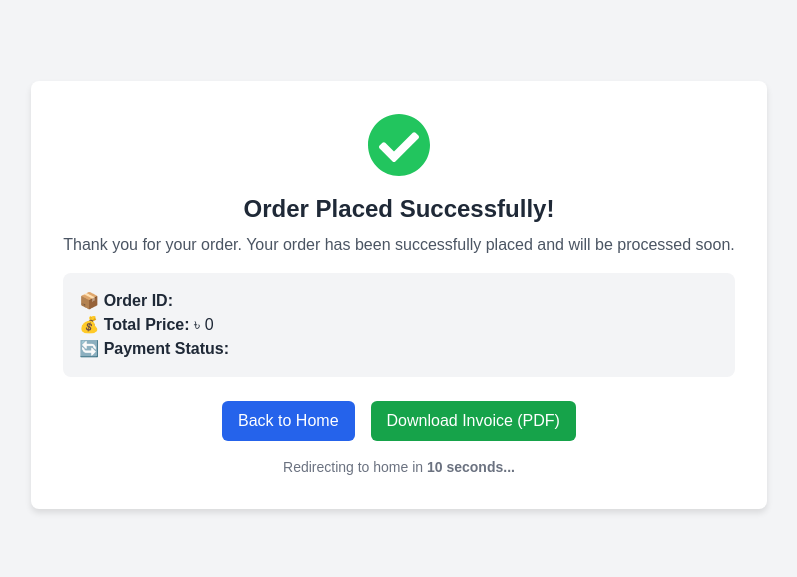
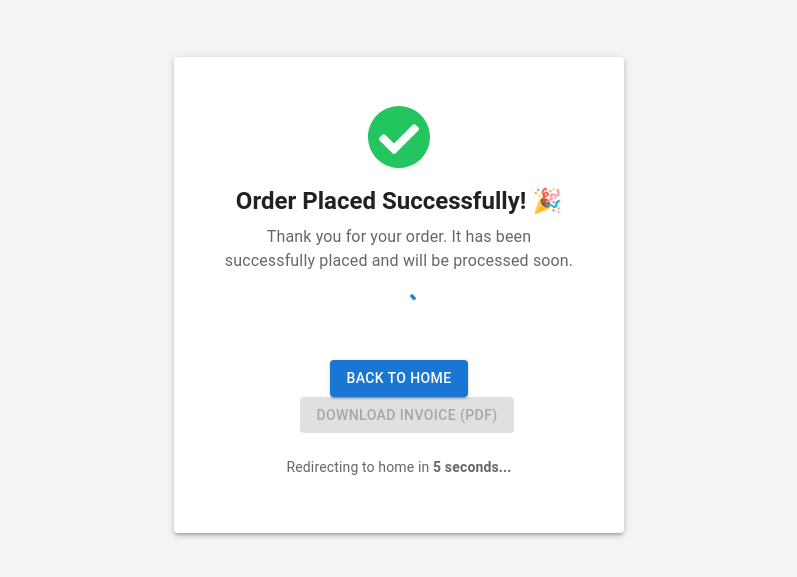
Before and after one commit to mehedihasankhairul/safwa-store, a Next.js app: page /order-success in a window 1280 px wide. Shown: the part 105-682 px from the top of the page, without its empty margins (241-1038 px from the left). Built offline with nearby package versions, Linux system fonts and the light colour scheme.

Commit message:
fix build error on OrderSuccessPage

```diff
--- a/app/order-success/page.js
+++ b/app/order-success/page.js
@@ -2,75 +2,99 @@
 
 import { useEffect, useState } from "react";
 import { useRouter, useSearchParams } from "next/navigation";
+import { Suspense } from "react";
 import Link from "next/link";
 import { FaCheckCircle } from "react-icons/fa";
+import { Card, CardContent, Typography, Button, CircularProgress } from "@mui/material";
 
 const OrderSuccessPage = () => {
   const router = useRouter();
   const searchParams = useSearchParams();
-  const [orderDetails, setOrderDetails] = useState({
-    orderId: "",
-    totalAmount: 0,
-    paymentStatus: "",
-  });
+  const [orderDetails, setOrderDetails] = useState(null);
+  const [countdown, setCountdown] = useState(10);
 
   useEffect(() => {
-    // Fetch order details from URL query params
+    // Extract order details from URL params
     const orderId = searchParams.get("orderId");
-    const totalAmount = searchParams.get("totalAmount");
+    const totalAmount = searchParams.get("totalAmount") || 0;
     const paymentStatus = searchParams.get("paymentStatus") || "Pending";
 
     if (orderId) {
       setOrderDetails({ orderId, totalAmount, paymentStatus });
     }
 
-    // Redirect to home after 10 seconds
-    const timer = setTimeout(() => {
-      router.push("/");
-    }, 10000);
+    // Countdown for redirection
+    const timer = setInterval(() => {
+      setCountdown((prev) => {
+        if (prev <= 1) {
+          clearInterval(timer);
+          router.push("/");
+        }
+        return prev - 1;
+      });
+    }, 1000);
 
-    return () => clearTimeout(timer);
+    return () => clearInterval(timer);
   }, [router, searchParams]);
 
   return (
-    <div className="min-h-screen flex flex-col justify-center items-center bg-gray-100 p-6">
-      <div className="bg-white shadow-md rounded-lg p-8 text-center">
-        <FaCheckCircle className="w-16 h-16 text-green-500 mx-auto mb-4" />
-        <h1 className="text-2xl font-bold text-gray-800">Order Placed Successfully!</h1>
-        <p className="text-gray-600 mt-2">
-          Thank you for your order. Your order has been successfully placed and will be processed soon.
-        </p>
+    <Suspense fallback={<CircularProgress />}>
+      <div className="min-h-screen flex flex-col justify-center items-center bg-gray-100 p-6">
+        <Card sx={{ maxWidth: 450, textAlign: "center", boxShadow: 3, p: 4 }}>
+          <CardContent>
+            <FaCheckCircle className="w-16 h-16 text-green-500 mx-auto mb-4" />
+            <Typography variant="h5" fontWeight="bold" gutterBottom>
+              Order Placed Successfully! 🎉
+            </Typography>
+            <Typography variant="body1" color="textSecondary">
+              Thank you for your order. It has been successfully placed and will be processed soon.
+            </Typography>
 
-        {/* Order Details Section */}
-        <div className="bg-gray-100 p-4 rounded-lg mt-4 text-left">
-          <p className="text-gray-800 font-semibold">📦 Order ID: <span className="font-normal">{orderDetails.orderId}</span></p>
-          <p className="text-gray-800 font-semibold">💰 Total Price: <span className="font-normal">৳ {orderDetails.totalAmount}</span></p>
-          <p className="text-gray-800 font-semibold">🔄 Payment Status:
-            <span className={`font-normal ml-2 ${orderDetails.paymentStatus === "Paid" ? "text-green-600" : "text-yellow-600"}`}>
-              {orderDetails.paymentStatus}
-            </span>
-          </p>
-        </div>
+            {/* ✅ Order Details */}
+            {orderDetails ? (
+              <div className="bg-gray-100 p-4 rounded-lg mt-4 text-left">
+                <Typography variant="body2" fontWeight="bold">📦 Order ID:</Typography>
+                <Typography variant="body2" color="textSecondary">{orderDetails.orderId}</Typography>
 
-        {/* Buttons */}
-        <div className="mt-6 space-x-4">
-          <Link href="/">
-            <button className="bg-blue-600 hover:bg-blue-700 text-white px-4 py-2 rounded-md">
-              Back to Home
-            </button>
-          </Link>
-          <Link href="/invoice?orderId=${orderId}">
-            <button className="bg-green-600 hover:bg-green-700 text-white px-4 py-2 rounded-md">
-              Download Invoice (PDF)
-            </button>
-          </Link>
-        </div>
+                <Typography variant="body2" fontWeight="bold" mt={1}>💰 Total Price:</Typography>
+                <Typography variant="body2" color="textSecondary">৳ {orderDetails.totalAmount}</Typography>
 
-        <p className="text-sm text-gray-500 mt-4">
-          Redirecting to home in <span className="font-semibold">10 seconds...</span>
-        </p>
+                <Typography variant="body2" fontWeight="bold" mt={1}>🔄 Payment Status:</Typography>
+                <Typography
+                  variant="body2"
+                  color={orderDetails.paymentStatus === "Paid" ? "success.main" : "warning.main"}
+                >
+                  {orderDetails.paymentStatus}
+                </Typography>
+              </div>
+            ) : (
+              <CircularProgress sx={{ mt: 2 }} />
+            )}
+
+            {/* ✅ Buttons */}
+            <div className="mt-6 space-x-4">
+              <Button variant="contained" color="primary" component={Link} href="/">
+                Back to Home
+              </Button>
+              <Button
+                variant="contained"
+                color="success"
+                component={Link}
+                href={`/invoice?orderId=${orderDetails?.orderId}`}
+                disabled={!orderDetails}
+              >
+                Download Invoice (PDF)
+              </Button>
+            </div>
+
+            {/* ✅ Countdown */}
+            <Typography variant="body2" color="textSecondary" mt={3}>
+              Redirecting to home in <strong>{countdown} seconds...</strong>
+            </Typography>
+          </CardContent>
+        </Card>
       </div>
-    </div>
+    </Suspense>
   );
 };
 
```
